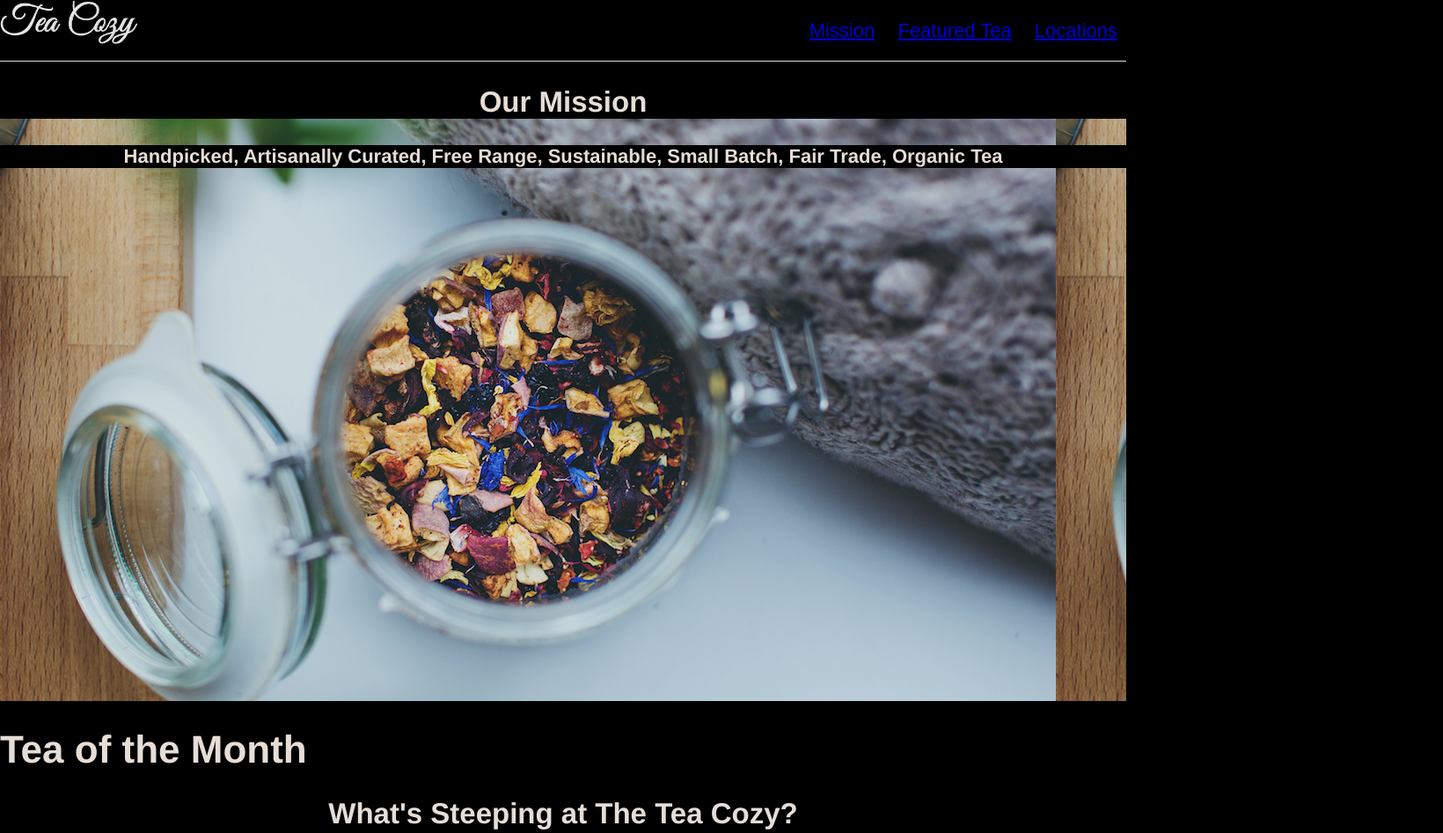
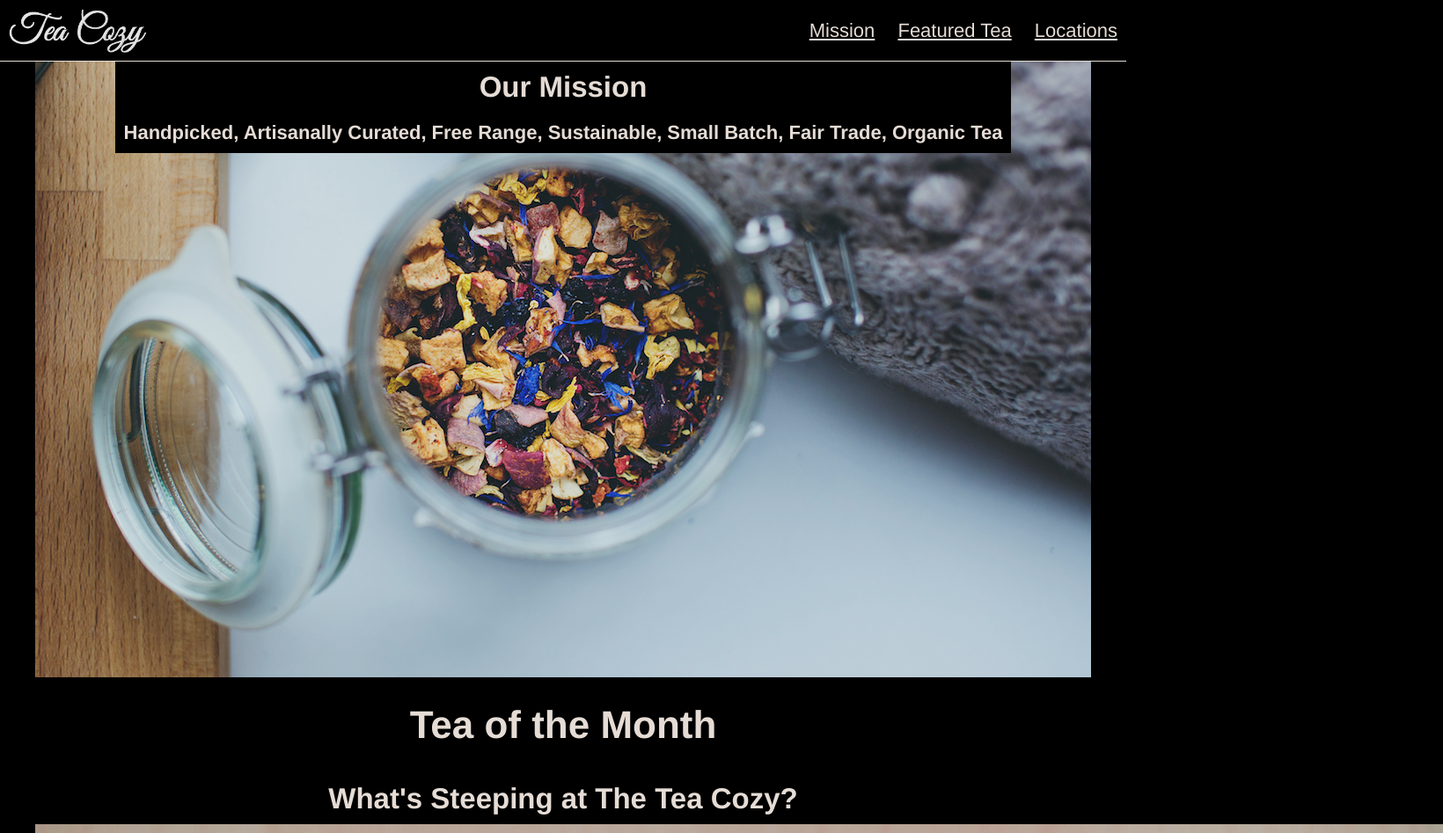
Before and after one commit to witheveryfallingcurl/tea_cosy, a plain HTML site: page index.html in a window 1280 px wide. Shown: the top 947 px of the page at 88% size, 1640 px wide, since content can reach past the window. Drawn offline with Linux system fonts and the light colour scheme.

Commit message:
Header finished

```diff
--- a/index.html
+++ b/index.html
@@ -18,7 +18,8 @@
     </header>
 
     <!--Content-->
-    <div id=mission>
+    <main>
+      <div id=mission class="flex-container">
         <div id=text>
           <h2>Our Mission</h2>
           <h4>Handpicked, Artisanally Curated, Free Range, Sustainable, Small Batch, Fair Trade, Organic Tea</h4>
@@ -37,6 +38,7 @@
           <img src="resources/images/img-bedford-bizarre.jpg" alt="Bedford Bizarre Tea">
         </div>
       </div>
+    </main>
 
   </body>
 </html>
--- a/resources/css/stylesheet.css
+++ b/resources/css/stylesheet.css
@@ -5,36 +5,60 @@ body {
   background-color: black;
   opacity: 0.9;
   margin: 0;
+  text-align: center;
+}
+
+main {
+  margin: auto;
+  width: 1200px;
+
 }
 
 h2, h4 {
   background-color: black;
   text-align: center;
+  margin: 0;
+  padding: 10px;
 }
 
 header {
   background-color: black;
-  display: flex;
-  justify-content: space-between;
+  position: fixed;
+  width: 100%;
+  align-items: center;
   border-bottom: 1px solid seashell;
   height: 69px;
 }
 
 nav {
   margin: auto 0;
+  text-align: right;
+  flex-grow: 1;
 }
 
 nav a {
   padding: 0px 10px;
+  text-decoration: underline;
+  color: seashell;
+
+}
+
+.flex-container {
+  display: flex;
+  justify-content: center;
+  flex-wrap: wrap;
 }
 
 #mission {
   background-image: url("../../resources/images/img-mission-background.jpg");
   height: 700px;
+  width: 1200px;
+  padding-top: 70px;
 }
-
-
 
 .logo {
   height: 50px;
+  padding-left: 10px;
+  margin: auto 0;
+  justify-content: flex-start;
 }
```
Lines whose indentation alone changed are shown as unchanged.
